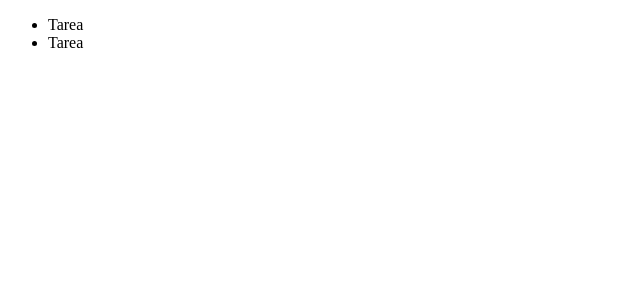
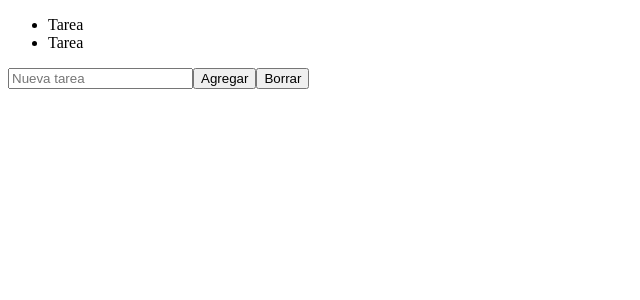
Before and after one commit to Cymbal-Axel/Task-List, a React (Create React App) app: page / in a window 1280 px wide. Shown: the top 300 px of the page, without its empty margins (0-640 px from the left). Built offline with nearby package versions, Linux system fonts and the light colour scheme.

Commit message:
no se hizo ningun cambio

```diff
--- a/src/App.jsx
+++ b/src/App.jsx
@@ -1,11 +1,16 @@
-import React from 'react';
+import React, {Fragment, useState} from 'react';
 import { TodoList } from './components/TodoList';
 
 export function App(){
+    const [todos, setTodos] = useState([            {id: 1, nombre: 'Juan'},
+    {id: 2, nombre: 'Elver'}])
+
     return(
-        <TodoList todos={[
-            {id: 1, nombre: 'Juan'},
-            {id: 2, nombre: 'Elver'}
-        ]}/>
+        <Fragment>
+        <TodoList todos={todos}/>
+        <input type="text" placeholder="Nueva tarea" />
+        <button>Agregar</button>
+        <button>Borrar</button>
+        </Fragment>
     )
 }
```
